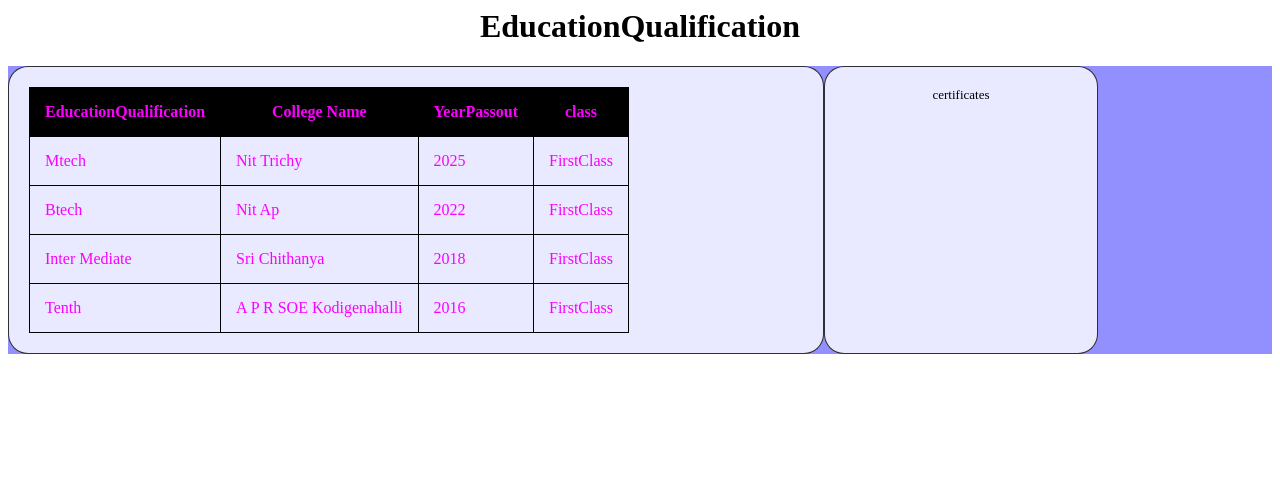
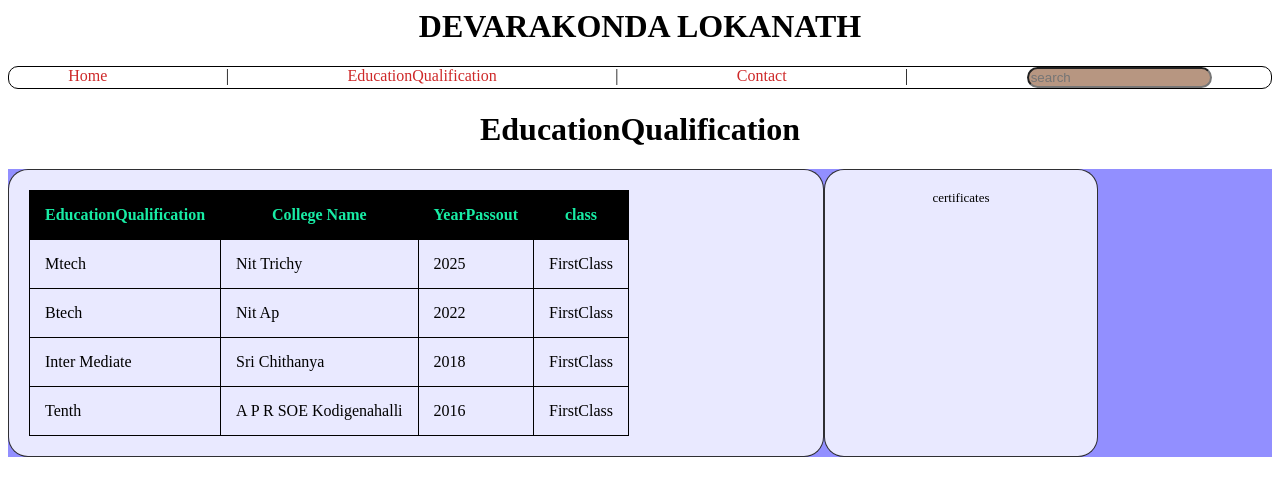
Before and after one commit to lokanath2001/Lokanath-web, a plain HTML site: page education.html in a window 1280 px wide. Drawn offline with Linux system fonts and the light colour scheme.

Commit message:
Add files via upload

```diff
--- a/education.html
+++ b/education.html
@@ -1,15 +1,21 @@
 <html>
+    <link rel="stylesheet" href="./pagestyles.css">
     <style>
+        th{
+            color: rgb(24, 236, 165);
+        }
+
             table,th,td,tr{
                 border: 1px solid black;
                 border-collapse: collapse;
                padding: 15px;
-           color: rgb(251, 0, 255);
 
             }
             .qual
             {
                 background-color: rgb(0, 0, 0);
+                color: aqua;
+
             }
             .grid-container
             {
@@ -18,6 +24,7 @@
                 animation-name: grid-item;
                 animation-duration: 35s;
                 animation-iteration-count: infinite;
+
             }
             @keyframes grid-item {
                 0%   {background-color: rgb(0, 140, 255);}
@@ -34,8 +41,18 @@
             font-family: 'Times New Roman', Times, serif;
             font-size: small;
             }
+
     </style>
     <body>
+        <center> <h1 >DEVARAKONDA LOKANATH</h1></center>
+         <div class="mainpage">
+             <nav class="navsection">
+                 <a href="./index.html" target="_self" >Home</a>|
+                 <a href="./education.html" target="_self" >EducationQualification</a>|
+                 <a href="./contact.html" >Contact</a>|
+                 <input class="search" text="fsrch" id="fsrch" placeholder="search">
+             </nav>
+         </div>
         <center><h1>EducationQualification</h1></center>
         <div class="grid-container">
             <div class="grid-item">
@@ -46,7 +63,7 @@
                         <th>YearPassout</th>
                         <th>class</th>
                     </tr>
-                    <tr>
+                    <tr >
                         <td>Mtech</td>
                         <td>Nit Trichy</td>
                         <td>2025</td>
--- /dev/null
+++ b/pagestyles.css
@@ -0,0 +1,24 @@
+.mainpage
+{
+    border: 1px solid black;
+    border-radius: 10px;
+    justify-content: space-around;
+}
+.navsection
+{
+    display: flex;
+    justify-content: space-around;
+}
+a:link
+{
+
+    color: rgb(206, 41, 41);
+    text-decoration:none;
+
+}
+.search
+{
+    border-radius: 15px;
+    background-color: rgb(183, 150, 129);
+    display: block;
+}
```
Also changed, not shown: contact.html (added, +29 -0 lines), index.html (+15 -13 lines). Lines whose indentation alone changed are shown as unchanged.
